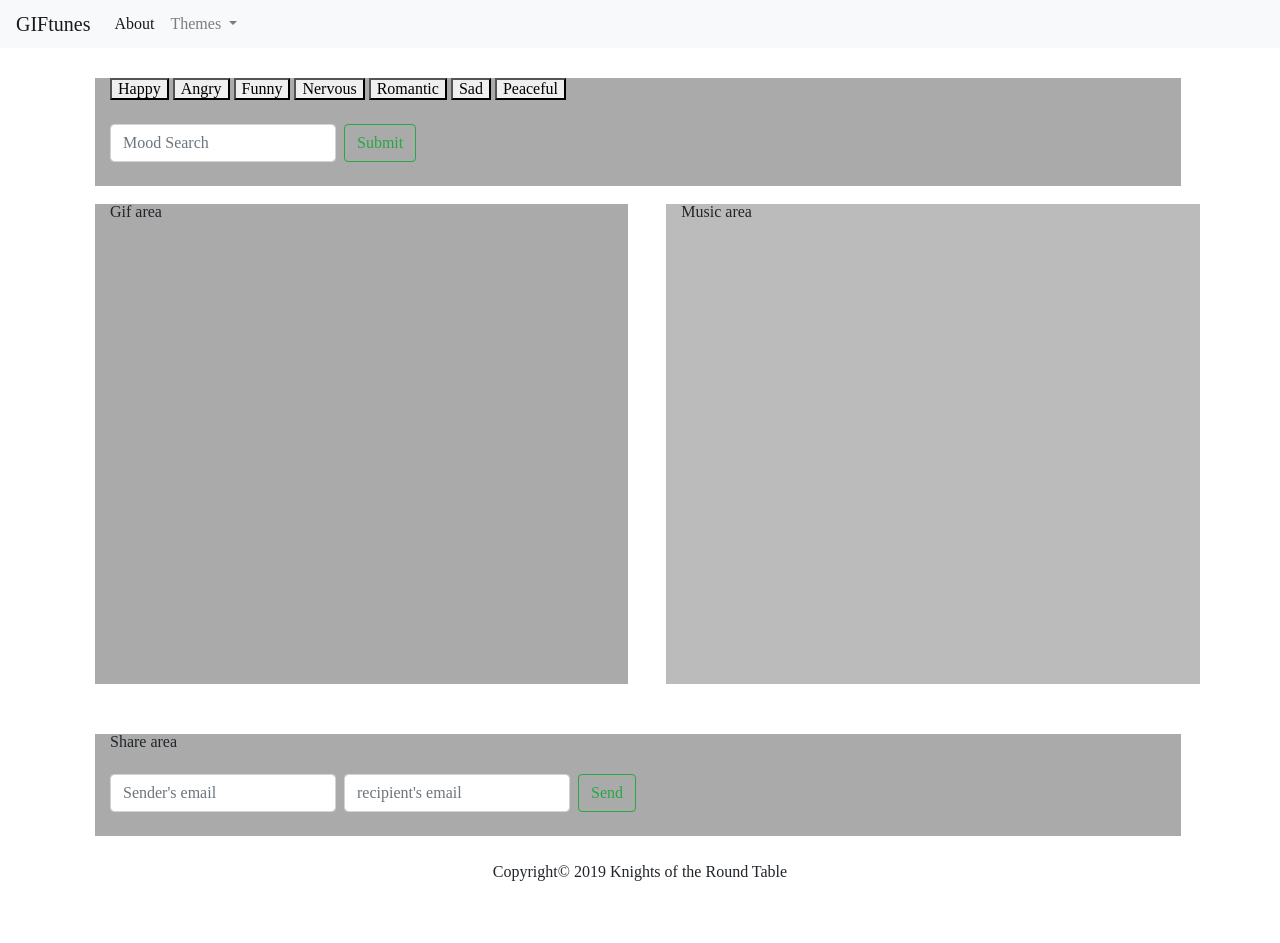
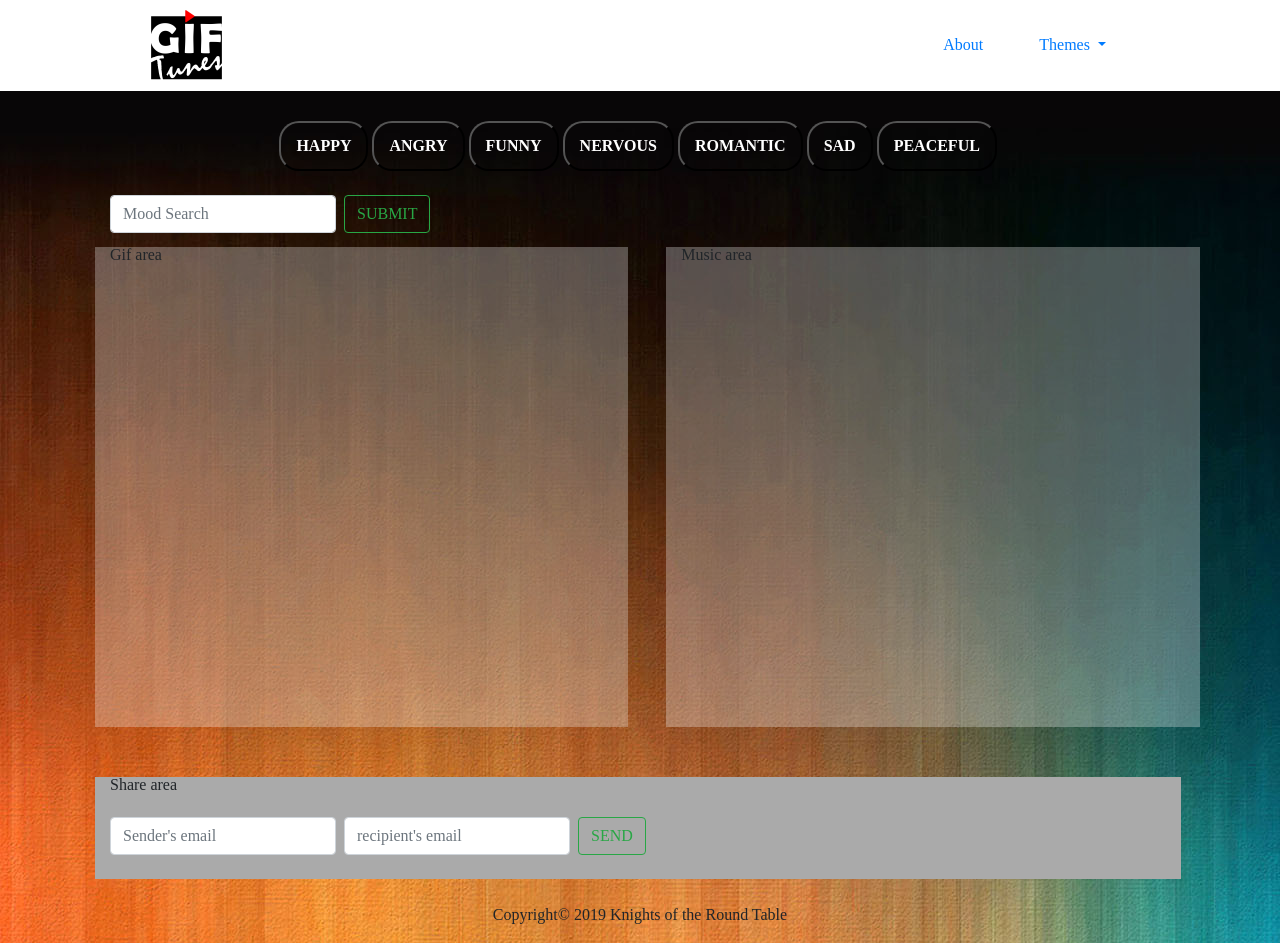
Before and after one commit to the-knights-of-the-round-table/GifTunes, a plain HTML site: page index.html in a window 1280 px wide. Before the commit the page ends 900 px from the top, so only its background shows below. Drawn offline with nearby package versions, Linux system fonts and the light colour scheme.

Commit message:
some styling that is ever changing

```diff
--- a/assets/css/style.css
+++ b/assets/css/style.css
@@ -1,12 +1,35 @@
-
-/* .navbar {
-    margin-bottom: 20px;
-} */
-
-.nav-link {
-    text-align: right;
+body{
+    background: url(../images/papers.co-va21-smooth-rainbow-floor-pattern-8-wallpaper.jpg) no-repeat top center;
+}
+.logo{
+    margin-left: 120px;
+}
+.navbar{
+    background-color: white;
+}
+#navbarDropdownMenuLink {
+    margin-right: 150px;
 }
 
+.nav-link{
+    margin: 20px;
+}
+.wrapper {
+    text-align: center;
+}
+button{
+    /* margin: 10px; */
+    background-color: transparent;
+    color: white;
+    text-transform: uppercase;
+    font-weight: bold;
+    padding: 15px;
+    border-radius: 20px;
+    border-style: solid white;
+    /* margin-inline-start: 100px;
+    margin-inline-end: 80px;
+    margin-top: 20px; */
+}
 #buttons-area {
     margin-left: 80px;
     align-self: auto;
--- a/index.html
+++ b/index.html
@@ -19,13 +19,13 @@
 
 <body>
     <!-- NAVBAR -->
-    <nav class="navbar navbar-expand-lg navbar-light bg-light">
-        <a class="navbar-brand" href="#">GIFtunes</a>
+    <nav class="navbar navbar-expand-lg">
+            <img class="logo" src="assets/images/giftunes.png" alt="Giftunes" width="8%">
         <button class="navbar-toggler" type="button" data-toggle="collapse" data-target="#navbarNavDropdown"
             aria-controls="navbarNavDropdown" aria-expanded="false" aria-label="Toggle navigation">
             <span class="navbar-toggler-icon"></span>
         </button>
-        <div class="collapse navbar-collapse" id="navbarNavDropdown">
+        <div class="collapse navbar-collapse justify-content-end" id="navbarNavDropdown">
             <ul class="navbar-nav">
                 <li class="nav-item active">
                     <a class="nav-link" href="#">About</a>
@@ -36,9 +36,11 @@
                         Themes
                     </a>
                     <div class="dropdown-menu" aria-labelledby="navbarDropdownMenuLink">
-                        <a class="dropdown-item" href="#">RED</a>
-                        <a class="dropdown-item" href="#">BLUE</a>
-                        <a class="dropdown-item" href="#">GREEN</a>
+                        <ul>
+                            <li><a class="dropdown-item" href="#">RED</a></li>
+                            <li><a class="dropdown-item" href="#">BLUE</a></li>
+                            <li><a class="dropdown-item" href="#">GREEN</a></li>
+                        </ul>
                     </div>
                 </li>
             </ul>
@@ -47,15 +49,15 @@
     <!-- MOOD BUTTON AREA-->
     <div class="container-fluid">
         <div class="row" id="buttons-area">
-            <div class="col-11" style="background-color:#aaa;">
-
-                <button id="happy-button">Happy</button>
-                <button id="angry-button">Angry</button>
-                <button id="funny-button">Funny</button>
-                <button id="nervous-button">Nervous</button>
-                <button id="romantic-button">Romantic</button>
-                <button id="sad-button">Sad</button>
-                <button id="peaceful-button">Peaceful</button>
+            <div class="col-11" style="background-color: none;">
+                <div class="wrapper">
+                <button class="buttons-mood" id="happy-button">Happy</button>
+                <button class="buttons-mood" id="angry-button">Angry</button>
+                <button class="buttons-mood" id="funny-button">Funny</button>
+                <button class="buttons-mood" id="nervous-button">Nervous</button>
+                <button class="buttons-mood" id="romantic-button">Romantic</button>
+                <button class="buttons-mood" id="sad-button">Sad</button>
+                <button class="buttons-mood" id="peaceful-button">Peaceful</button>
 
                 <form class="form-inline">
                     <input id="mood-input" class="form-control mr-sm-2" type="search" placeholder="Mood Search"
@@ -63,18 +65,19 @@
                     <button id="submit-mood-button" class="btn btn-outline-success my-2 my-sm-4"
                         type="submit">Submit</button>
                 </form>
+                </div>
             </div>
         </div>
         <br>
         <div class="row">
 
             <!-- GIF LEFT COLUMN -->
-            <div class="col-5" id="gif-area" style="background-color:#aaa;">
+            <div class="col-5" id="gif-area" style="background-color:rgb(245, 245, 245, 0.3);">
                 <h2>Gif area</h2>
             </div>
 
             <!-- MUSIC RIGHT COLUMN -->
-            <div class="col-5" id="music-area" style="background-color:#bbb;">
+            <div class="col-5" id="music-area" style="background-color:rgb(245, 245, 245, 0.3);">
                 <h2>Music area</h2>
             </div>
         </div>
```
Also changed, not shown: index2.html (added, +75 -0 lines), assets/images/giftunes.png (added), assets/images/papers.co-va21-smooth-rainbow-floor-pattern-8-wallpaper.jpg (added).
